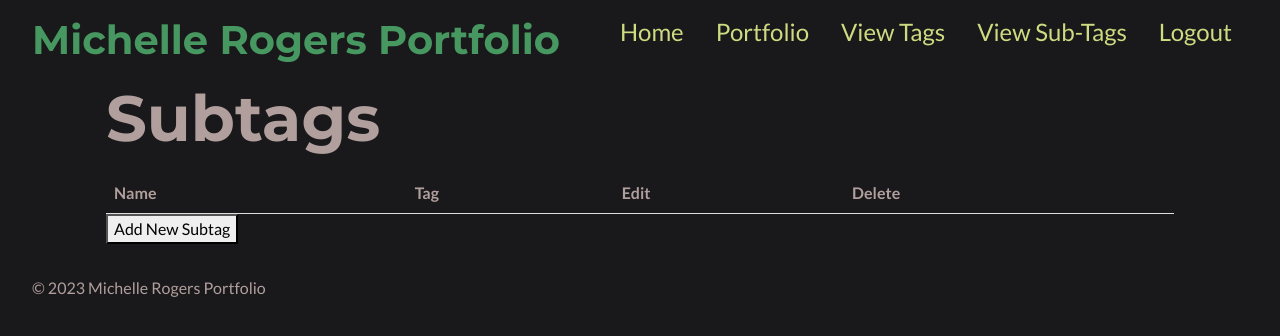
After one commit to micheknows/rogersportfolio, a Flask app: page /view_all_subtags in a window 1280 px wide. The commit adds this page. Shown: the top 336 px of the page. Run offline with Flask 2, Linux system fonts and the light colour scheme; the visitor is signed in with stand-in values (Sample User, id 1); data that the repository does not hold is empty; parts of the project's set-up code (start-up, migrations or seed data) failed here and were passed over; some libraries are stand-ins or nearby versions.

Commit message:
Added CRUD for Tags, Subtags and Portfolio Items along with the html pages.  Still need to add filtering for viewers to be able to select only certain tags/subtags.

```diff
--- a/portfolio/app.py
+++ b/portfolio/app.py
@@ -2,7 +2,11 @@
 
 from portfolio import create_app
 
+from base64 import b64encode
+
 app = create_app()
+app.jinja_env.globals['b64encode'] = b64encode
+
 
 if __name__ == '__main__':
     app.run(port=8000, debug=True)
--- a/portfolio/static/style.css
+++ b/portfolio/static/style.css
@@ -9,6 +9,49 @@
   --light-green: #CEDB81;
   --pink: #A16E83;
   --gray: #B19F9E;
+}
+
+.card {
+  display: flex;
+  flex-direction: column;
+  height: 100%;
+  box-shadow: 0 0.25rem 0.5rem rgba(0, 0, 0, 0.15);
+  background-color: white;
+}
+
+.card-body {
+  flex: 1;
+  overflow-y: auto;
+}
+
+.card-title {
+  margin-bottom: 0.5rem;
+}
+
+
+
+.btn-edit {
+    width: 80px;
+}
+
+
+
+table {
+  border-collapse: collapse;
+  width: 100%;
+}
+
+th, td {
+  padding: 8px;
+  text-align: left;
+  border-bottom: 1px solid #ddd;
+}
+
+
+.tag-list-item .delete-tag-link {
+  color: var(--pink) !important;
+  font-size: 0.8rem !important;
+  font-family: 'Montserrat', sans-serif !important;
 }
 
 /* Typography */
--- a/portfolio/templates/base.html
+++ b/portfolio/templates/base.html
@@ -27,6 +27,8 @@
     <li><a href="{{ url_for('views.home') }}">Home</a></li>
     <li><a href="{{ url_for('views.portfolio') }}">Portfolio</a></li>
       {% if current_user.is_authenticated and current_user.is_active %}
+        <li><a href="{{ url_for('views.show_all_tags') }}">View Tags</a></li>
+        <li><a href="{{ url_for('views.view_all_subtags') }}">View Sub-Tags</a></li>
         <li><a href="{{ url_for('auth.logout') }}">Logout</a></li>
       {% else %}
         <li><a href="{{ url_for('auth.login') }}">Login</a></li>
--- /dev/null
+++ b/portfolio/templates/view_all_subtags.html
@@ -0,0 +1,32 @@
+{% extends "base.html" %}
+
+
+
+{% block content %}
+  <h1>Subtags</h1>
+  <table class="subtags-table">
+
+    <thead>
+      <tr>
+        <th>Name</th>
+        <th>Tag</th>
+        <th>Edit</th>
+        <th>Delete</th>
+      </tr>
+    </thead>
+    <tbody>
+      {% for subtag in subtags %}
+        <tr>
+          <td>{{ subtag.name }}</td>
+          <td>{{ subtag.tag.name }}</td>
+          <td><a href="{{ url_for('views.edit_subtag', subtag_id=subtag.id) }}">Edit</a></td>
+          <td>      <form action="{{ url_for('views.delete_subtag', subtag_id=subtag.id) }}" method="post">
+        <input type="hidden" name="_method" value="delete">
+        <button type="submit">Delete</button>
+      </form></td>
+        </tr>
+      {% endfor %}
+    </tbody>
+  </table>
+  <a href="{{ url_for('views.create_subtag') }}"><button>Add New Subtag</button></a>
+{% endblock %}
--- a/portfolio/views.py
+++ b/portfolio/views.py
@@ -1,10 +1,21 @@
 # /portfolio/views.py
 
-from flask import Blueprint, render_template, make_response, request
+import base64
+
+from flask import Blueprint, render_template, make_response, request, redirect, url_for, flash, abort
 from flask_login import login_required, current_user
-from .models import PortfolioItemDB
+from .models import PortfolioItemDB, Tag, Subtag
+from flask_wtf import FlaskForm
+from wtforms import StringField, SubmitField, SelectField, TextAreaField
+from wtforms.validators import DataRequired, Length
+
+
+
 
 views = Blueprint('views', __name__)
+
+from .forms import TagForm, PortfolioItemForm
+from .models import Tag, Subtag
 
 
 @views.route('/')
@@ -17,8 +28,13 @@ def home():
 @views.route('/portfolio')
 def portfolio():
     portfolio_items = PortfolioItemDB.get_all_items()
-    return render_template('portfolio.html', portfolio_items=portfolio_items)
 
+    # Pass the b64encode function to the template as a variable
+    template_context = {
+        'b64encode': base64.b64encode
+    }
+
+    return render_template('portfolio.html', portfolio_items=portfolio_items, **template_context)
 
 @views.route('/portfolio/new', methods=['GET', 'POST'])
 @login_required
@@ -30,47 +46,168 @@ def new_portfolio_item():
         image = request.files['image'].read() if 'image' in request.files else None
         demo_link = request.form['demo_link']
         github_link = request.form['github_link']
+        tag_ids = request.form.getlist('tags')
+        subtag_ids = request.form.getlist('subtags')
 
         if title and short_desc:
             new_item = PortfolioItemDB(title=title, short_desc=short_desc, long_desc=long_desc, image=image,
                                        demo_link=demo_link, github_link=github_link)
             new_item.save()
+
+            if tag_ids:
+                for tag_id in tag_ids:
+                    tag = Tag.get_by_id(tag_id)
+                    if tag:
+                        new_item.tags.append(tag)
+
+            if subtag_ids:
+                for subtag_id in subtag_ids:
+                    subtag = Subtag.get_by_id(subtag_id)
+                    if subtag:
+                        new_item.subtags.append(subtag)
+
             flash('New item has been added!', 'success')
             return redirect(url_for('views.portfolio'))
 
         flash('Title and Short Description are required!', 'error')
 
-    return render_template('new_portfolio_item.html')
+    tags = Tag.get_all()
+    subtags = Subtag.get_subtags()
+    return render_template('new_portfolio_item.html', tags=tags, subtags=subtags)
+
+@views.route('/portfolio/delete/<int:item_id>', methods=['POST'])
+@login_required
+def delete_portfolio_item(item_id):
+    if request.method == 'POST':
+        item = PortfolioItemDB.get_item_by_id(item_id)
+        item.delete()
+        flash('Portfolio item deleted successfully', 'success')
+        return redirect(url_for('views.portfolio'))
+    else:
+        abort(405)  # Method Not Allowed
 
 
-@views.route('/portfolio/<int:item_id>/edit', methods=['GET', 'POST'])
+
+
+
+
+@views.route('/create_tag', methods=['GET', 'POST'])
+def create_tag():
+    form = TagForm()
+    if form.validate_on_submit():
+        name = form.name.data
+        tag = Tag.create(name=name)
+        return redirect(url_for('views.show_all_tags'))
+    return render_template('create_tag.html', form=form)
+
+@views.route('/tags')
+def show_all_tags():
+    tags = Tag.get_all()
+    return render_template('all_tags.html', tags=tags)
+
+@views.route('/edit_tag/<int:tag_id>', methods=['GET', 'POST'])
+def edit_tag(tag_id):
+    tag = Tag.get_by_id(tag_id)
+    form = TagForm(obj=tag)
+
+    if request.method == 'POST':
+        form.populate_obj(tag)
+        tag.save()
+        return redirect(url_for('views.show_all_tags'))
+    return render_template('edit_tag.html', tag=tag, form=form)
+
+@views.route('/delete_tag/<int:pk>', methods=['GET', 'POST'])
+def delete_tag(pk):
+    tag = Tag.get_by_id(pk)
+    if tag is None:
+        abort(404)
+    if request.method == 'POST':
+        tag.delete()
+        return redirect(url_for('views.show_all_tags'))
+    return render_template('delete_tag.html', tag=tag)
+
+from io import BytesIO
+from PIL import Image
+
+@views.route('/edit-portfolio-item/<int:item_id>', methods=['GET', 'POST'])
 @login_required
 def edit_portfolio_item(item_id):
-    item = PortfolioItemDB.get_item_by_id(item_id)
+    item = PortfolioItemDB.query.get_or_404(item_id)
+    tags = Tag.query.all()
+    subtags = Subtag.query.all()
+    form = PortfolioItemForm(obj=item)
 
-    if request.method == 'POST':
-        item.title = request.form['title']
-        item.short_desc = request.form['short_desc']
-        item.long_desc = request.form['long_desc']
-        item.image = request.files['image'].read() if 'image' in request.files else item.image
-        item.demo_link = request.form['demo_link']
-        item.github_link = request.form['github_link']
+    if form.validate_on_submit():
+        item.title = form.title.data
+        item.short_desc = form.short_desc.data
+        item.long_desc = form.long_desc.data
+        tag_ids = request.form.getlist('tags')
+        tags = Tag.query.filter(Tag.id.in_(tag_ids)).all()
+        item.tags = tags
+        subtag_ids = request.form.getlist('subtags')
+        subtags = Subtag.query.filter(Subtag.id.in_(subtag_ids)).all()
+        item.subtags = subtags
 
-        if item.title and item.short_desc:
-            item.save()
-            flash('Item has been updated!', 'success')
-            return redirect(url_for('views.portfolio'))
+        if form.image.data:  # if a new image has been uploaded
+            item.image = form.image.data.read()
 
-        flash('Title and Short Description are required!', 'error')
+        item.save()
+        flash('Portfolio item updated successfully!', 'success')
+        return redirect(url_for('views.portfolio'))
 
-    return render_template('edit_portfolio_item.html', item=item)
+    # create a set of IDs for the selected tags and subtags
+    selected_tags = set(tag.id for tag in item.tags)
+    selected_subtags = set(subtag.id for subtag in item.subtags)
+
+    return render_template('edit_portfolio_item.html', item=item, tags=tags, subtags=subtags,
+                           selected_tags=selected_tags, selected_subtags=selected_subtags, form=form)
 
 
-@views.route('/portfolio/<int:item_id>/delete', methods=['POST'])
+
+@views.route('/create_subtag', methods=['GET', 'POST'])
 @login_required
-def delete_portfolio_item(item_id):
-    item = PortfolioItemDB.get_item_by_id(item_id)
-    if item:
-        item.delete()
-        flash('Item has been deleted!', 'success')
-    return redirect(url_for('views.portfolio'))
+def create_subtag():
+    form = SubtagForm()
+    form.tag.choices = [(tag.id, tag.name) for tag in Tag.query.all()]
+    if form.validate_on_submit():
+        subtag = Subtag(name=form.name.data, tagid=form.tag.data)
+        subtag.create_subtag()
+        flash('Subtag created successfully', 'success')
+        return redirect(url_for('views.view_all_subtags'))
+    return render_template('create_subtag.html', form=form)
+
+
+class SubtagForm(FlaskForm):
+    name = StringField('Name', validators=[DataRequired(), Length(max=255)])
+    tag = SelectField('Tag', coerce=int, validators=[DataRequired()])
+    submit = SubmitField('Create Subtag')
+
+@views.route('/edit_subtag/<int:subtag_id>', methods=['GET', 'POST'])
+@login_required
+def edit_subtag(subtag_id):
+    subtag = Subtag.query.get(subtag_id)
+    form = SubtagForm(obj=subtag)
+    if form.validate_on_submit():
+        subtag.name = form.name.data
+        subtag.description = form.description.data
+        db.session.commit()
+        flash('Subtag updated successfully', 'success')
+        return redirect(url_for('views.view_all_subtags'))
+    return render_template('edit_subtag.html', form=form, subtag=subtag)
+
+@views.route('/delete_subtag/<int:subtag_id>', methods=['POST'])
+@login_required
+def delete_subtag(subtag_id):
+    if request.method == 'POST':
+        subtag = Subtag.query.get(subtag_id)
+        subtag.delete_subtag()
+        flash('Subtag deleted successfully', 'success')
+        return redirect(url_for('views.view_all_subtags'))
+    else:
+        abort(405) # Method Not Allowed
+
+@views.route('/view_all_subtags')
+@login_required
+def view_all_subtags():
+    subtags = Subtag.query.all()
+    return render_template('view_all_subtags.html', subtags=subtags)
```
Also changed, not shown: portfolio/forms.py (added, +38 -0 lines), portfolio/models.py (+92 -47 lines), portfolio/templates/all_tags.html (added, +17 -0 lines), portfolio/templates/create_subtag.html (added, +25 -0 lines), portfolio/templates/create_tag.html (added, +10 -0 lines), portfolio/templates/delete_tag.html (added, +10 -0 lines), portfolio/templates/edit_portfolio_item.html (added, +58 -0 lines), portfolio/templates/edit_subtag.html (added, +11 -0 lines), portfolio/templates/edit_tag.html (added, +12 -0 lines), portfolio/templates/new_portfolio_item.html (+16 -0 lines), portfolio/templates/portfolio.html (+6 -5 lines).
